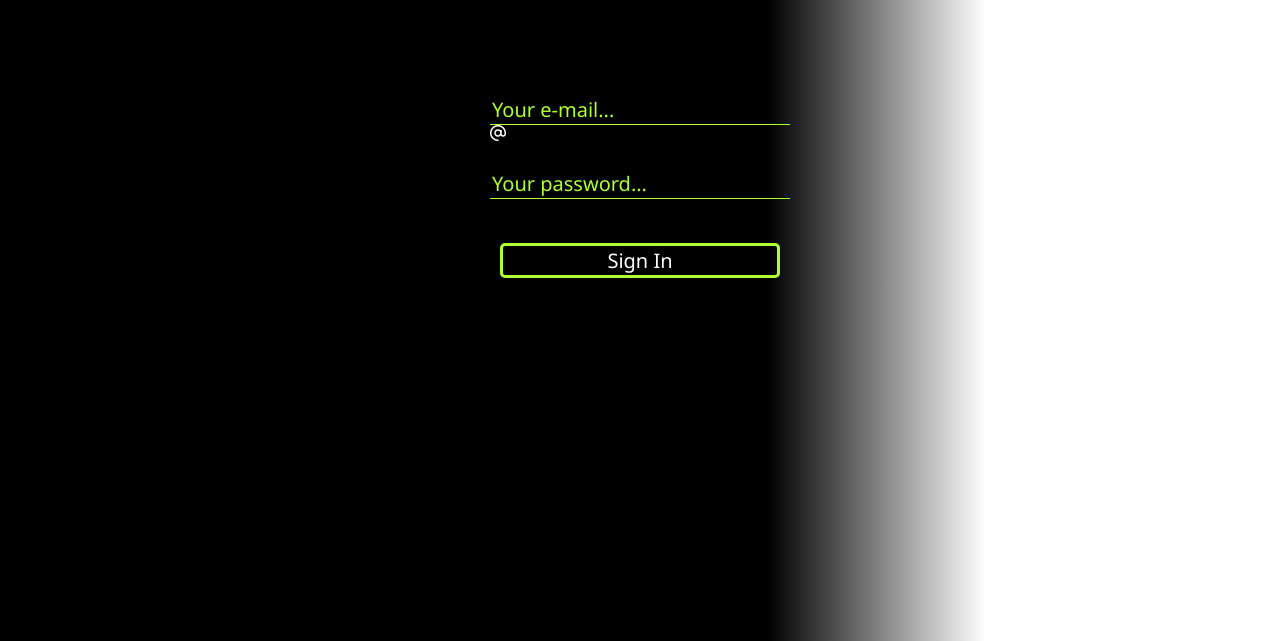
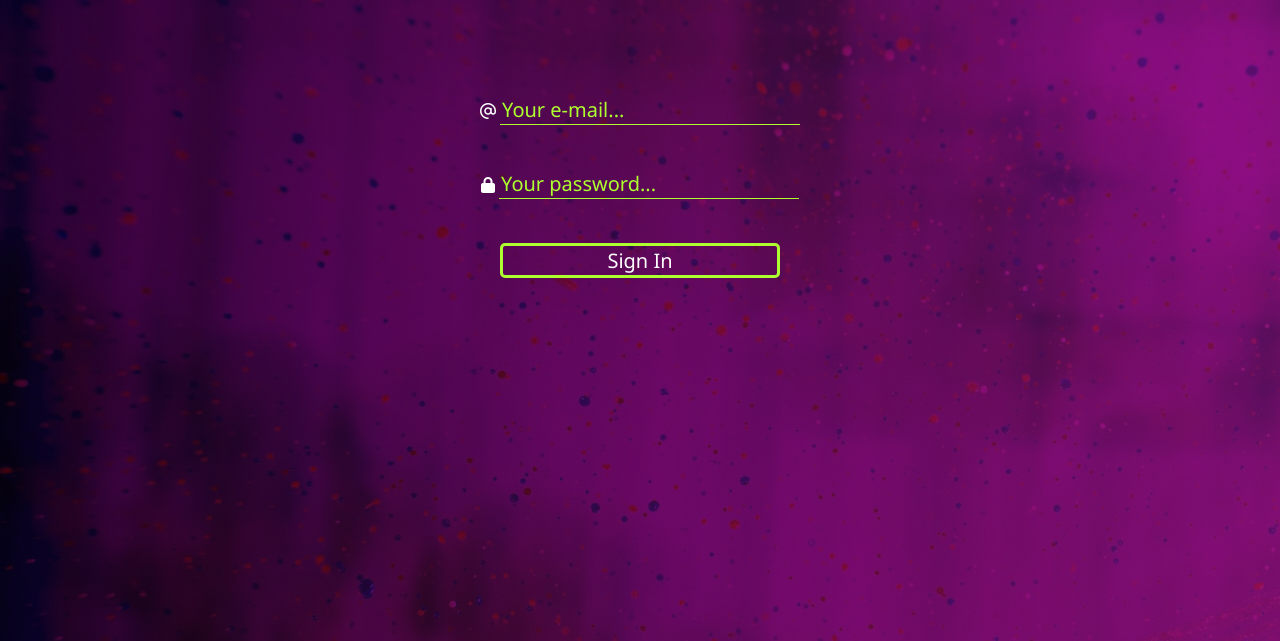
Before and after one commit to fbw-d09/uib-data-transparent-login-blumix77, a website: page index.html in a window 1280 px wide. Shown: the part 159-800 px from the top of the page. Drawn offline with Linux system fonts and the light colour scheme.

Commit message:
add gradient

```diff
--- a/style.css
+++ b/style.css
@@ -5,10 +5,11 @@
 }
 
 body {
-    background-image: url("./jr-korpa-4DykvhW8SsI-unsplash.jpg");
-    background-size: cover;
-    background: rgb(0,0,0);
-    background: linear-gradient(90deg, rgba(0,0,0,1) 60%, rgba(255,255,255,1) 77%);
+    background: cover;
+    background-image:
+    linear-gradient(to right, rgba(2, 2, 2, 0.69), rgba(117, 19, 93, 0.73)),
+    url('./jr-korpa-4DykvhW8SsI-unsplash.jpg');
+
 }
 
 
@@ -34,12 +35,6 @@ hr {
 
 .mail {
     position: relative;
-}
-
-i {
-    position: absolute;
-    top: 30px;
-    padding-right: 30px;
 }
 
 .form {
```
